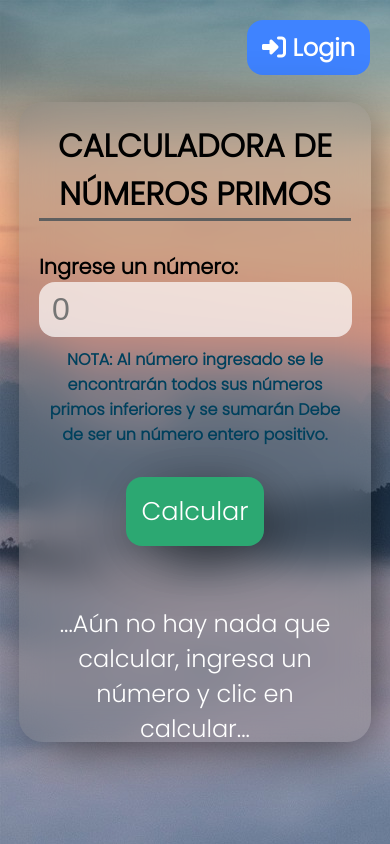
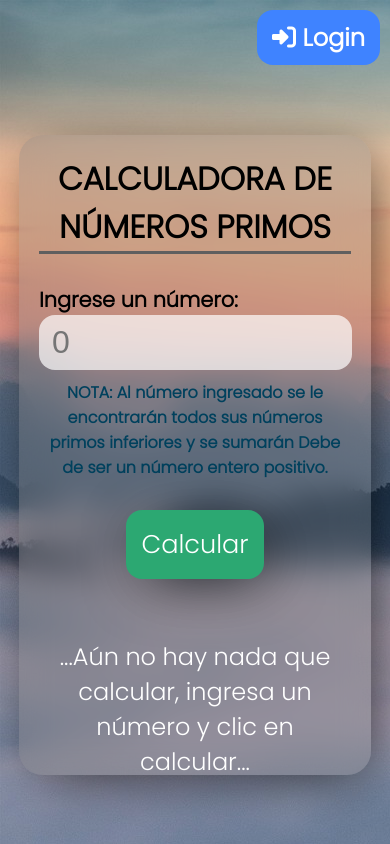
Before and after one commit to JeisonRoblero/SumaPrimos, a PHP site: page / in a window 390 px wide. Run offline with PHP 8.4, Linux system fonts and the light colour scheme; some libraries are stand-ins or nearby versions.

Commit message:
Header responsive

```diff
--- a/css/style.css
+++ b/css/style.css
@@ -24,15 +24,14 @@ main {
     display: flex;
     justify-content: center;
     align-items: center;
-    height: 100vh;
+    height: 90vh;
 }
 
 .button-login-container {
-    position: fixed;
-    top: 20px;
-    right: 20px;
     display: flex;
+    justify-content: right;
     align-items: center;
+    padding: 10px;
 }
 
 .welcome-message {
```
